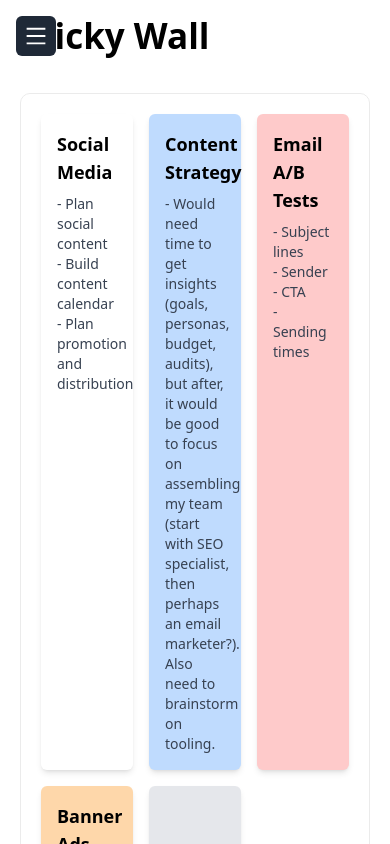
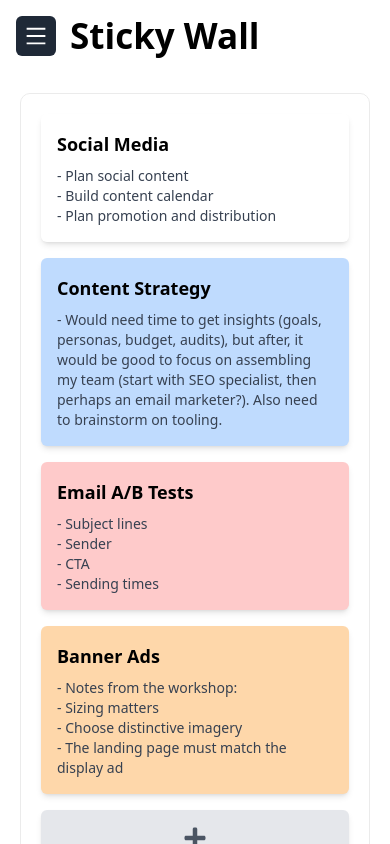
Before and after one commit to devsultan06/Organic-Mind, a React (Vite) app: page /stickywall in a window 390 px wide. Built offline with nearby package versions, Linux system fonts and the light colour scheme; no server answers; the database is empty; sample sign-in values are in the browser's storage.

Commit message:
feat: improve StickyWall layout for better responsiveness and adjust Tomorrow component styling

```diff
--- a/src/pages/home/pages/stickywall/StickyWall.tsx
+++ b/src/pages/home/pages/stickywall/StickyWall.tsx
@@ -3,15 +3,14 @@ import { stickyNotes } from "../../data/stickyNotes";
 
 const StickyWall = () => {
     return (
-        <div >
-            <div className="title">
+        <div className="mb-[30px]">
+            <div className="title max-900:ml-[50px]">
 
                 <h1 className="text-[35px] font-semibold">Sticky Wall</h1>
 
             </div>
 
-            <div className="grid grid-cols-3 gap-4 p-5 border border-white2 rounded-[10px] mt-[30px]">
-                {stickyNotes.map((note) => (
+            <div className="grid grid-cols-1 sm:grid-cols-2 lg:grid-cols-3 gap-4 p-5 border border-white2 rounded-[10px] mt-[30px]">                {stickyNotes.map((note) => (
                 <div key={note.id} className={`p-4 rounded-md shadow-md ${note.bgColor}`}>
                     <h3 className="font-semibold text-lg">{note.title}</h3>
                     <ul className="mt-2 text-sm text-gray-700">
@@ -23,7 +22,7 @@ const StickyWall = () => {
             ))}
 
                 {/* Add new note */}
-                <div className="p-4 flex items-center justify-center bg-gray-200 rounded-md shadow-md cursor-pointer">
+                <div className="p-4  flex items-center justify-center bg-gray-200 rounded-md shadow-md cursor-pointer">
                     <FaPlus className="text-2xl text-gray-600" />
                 </div>
             </div>
--- a/src/pages/home/pages/today/Today.tsx
+++ b/src/pages/home/pages/today/Today.tsx
@@ -7,7 +7,7 @@ const Today = () => {
 
     return (
         <div>
-            <div className="flex items-center justify-start gap-9">
+            <div className="flex items-center justify-start gap-9 max-900:ml-[50px]">
                 <div className="title">
 
                     <h1 className={`font-semibold ${location.pathname === "/today" ? "text-[35px]" : "text-[25px]"}`}>
--- a/src/pages/home/pages/upcoming/Tomorrow.tsx
+++ b/src/pages/home/pages/upcoming/Tomorrow.tsx
@@ -5,7 +5,7 @@ import CreateTodo from "../today/components/CreateTodo"
 const Tomorrow = () => {
     return (
         <div className="w-[50%] border border-white2 p-5 rounded-[10px] h-fit max-900:w-full max-900:mb-[30px]">
-            <div className="flex items-center justify-start gap-9">
+            <div className="flex items-center justify-start gap-9 max-900:ml-[50px]">
                 <div className="title">
                     <h1 className="text-[25px] font-semibold">Tommorrow</h1>
                 </div>
```
Lines whose indentation alone changed are shown as unchanged.
